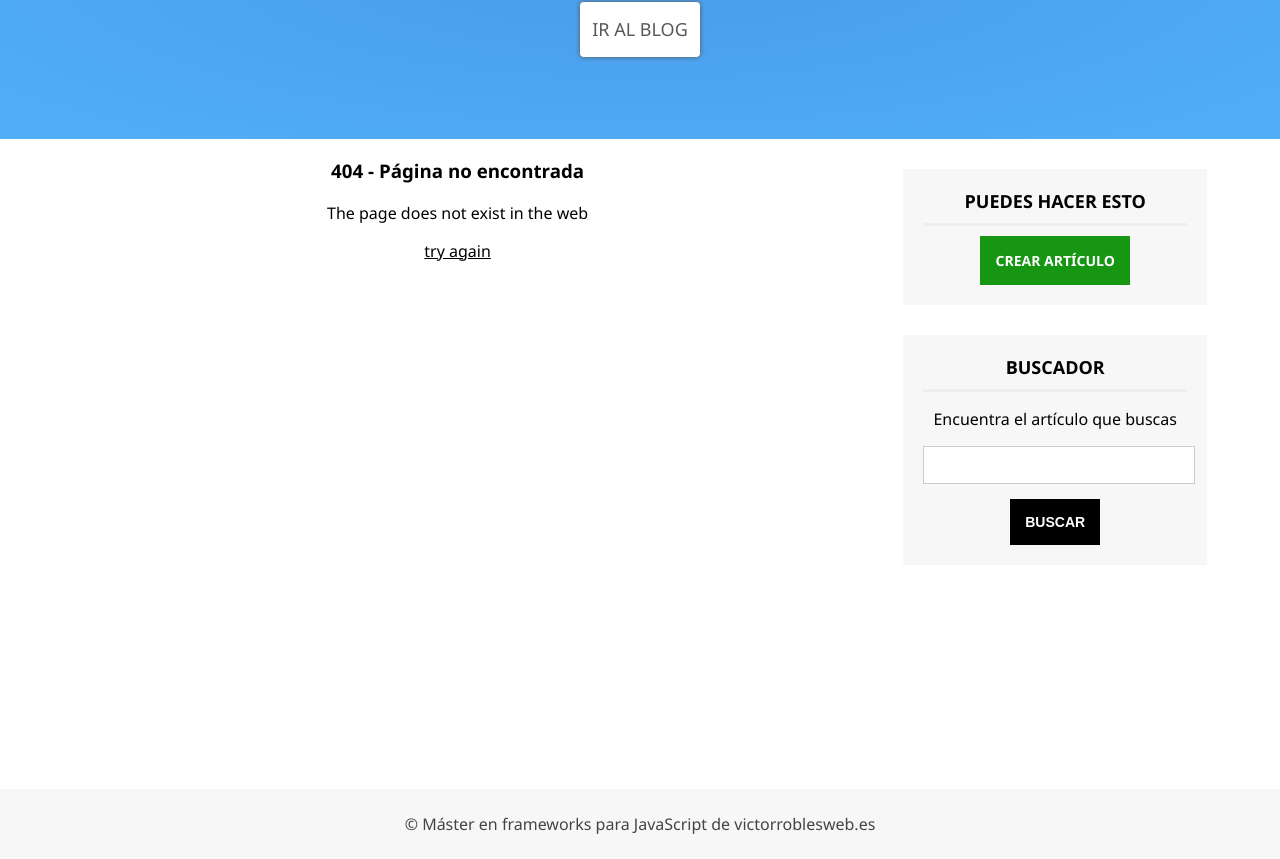
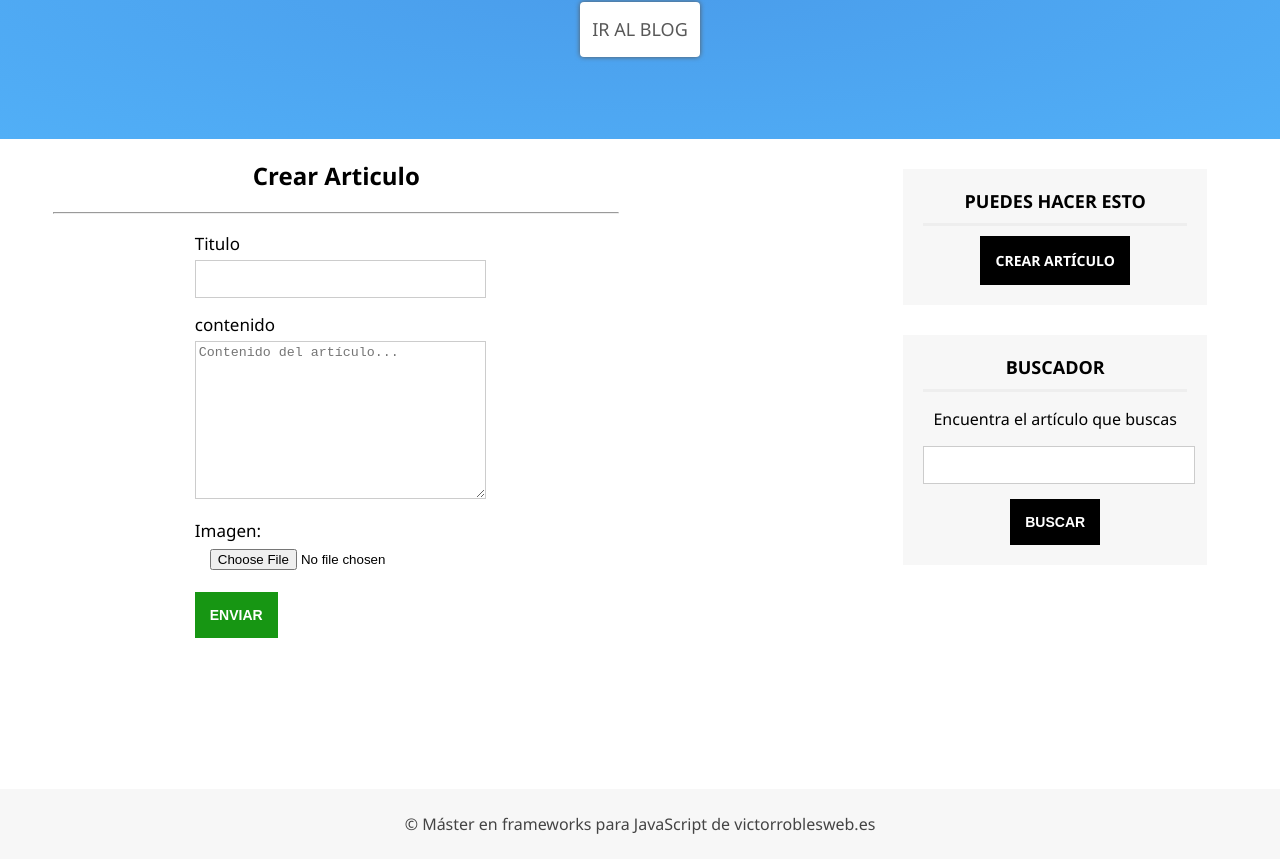
Before and after one commit to jeyber-g21/React-Frontend, a React (Vite) app: page /crear_articulo in a window 1280 px wide. Shown: the part 337-1196 px from the top of the page. Built offline with nearby package versions, Linux system fonts and the light colour scheme.

Commit message:
Creating articles - searching articles by id - modifying sidebar functions

```diff
--- a/package.json
+++ b/package.json
@@ -13,7 +13,8 @@
     "date-fns": "^4.1.0",
     "react": "^19.1.1",
     "react-dom": "^19.1.1",
-    "react-router-dom": "^7.9.1"
+    "react-router-dom": "^7.9.1",
+    "sweetalert2": "^11.23.0"
   },
   "devDependencies": {
     "@eslint/js": "^9.33.0",
--- /dev/null
+++ b/src/components/articlebyid.tsx
@@ -0,0 +1,72 @@
+import { useParams } from "react-router-dom";
+import { useState, useEffect } from "react";
+import { formatDistanceToNow } from "date-fns";
+import { es } from "date-fns/locale";
+
+function ArticleById() {
+  const { id } = useParams();
+
+  type Article = {
+    _id: string;
+    title: string;
+    content: string;
+    image?: string;
+    createdAt: string;
+    __v: number;
+  };
+  const [articleDetail, setArticlesDetail] = useState<Article | null>(null);
+
+  useEffect(() => {
+    if (!id) return;
+
+    const getArticle = async () => {
+      try {
+        const res = await fetch(`http://localhost:3000/api/articles/${id}`);
+        if (!res.ok) {
+          throw new Error("Error al traer el artículo");
+        }
+        const data = await res.json();
+        console.log("Artículo recibido:", data);
+        setArticlesDetail(data); // ✅ aquí el backend ya devuelve el objeto directamente
+      } catch (error) {
+        console.error(error);
+      }
+    };
+
+    getArticle();
+  }, [id]);
+
+  if (!articleDetail) return <p>Cargando artículo...</p>;
+  return (
+    <>
+      <div className="center">
+        <section id="content">
+          <article className="article-item article-detail">
+            <div className="image-wrap">
+              <img
+                src={articleDetail.image}
+                alt={articleDetail.title}
+                width="300"
+              />
+            </div>
+            <h1 className="subheader">{articleDetail.title}</h1>
+            <span className="date">
+              {formatDistanceToNow(new Date(articleDetail.createdAt), {
+                addSuffix: true,
+                locale: es,
+              })}
+            </span>
+            <p>{articleDetail.content}</p>
+            <div className="buttons">
+              <a className="btn btn-warning">Editar</a>
+              <a className="btn btn-danger">Borrar</a>
+            </div>
+            <div className="clearfix"></div>
+          </article>
+        </section>
+      </div>
+    </>
+  );
+}
+
+export default ArticleById;
--- a/src/components/buscador.tsx
+++ b/src/components/buscador.tsx
@@ -1,5 +1,9 @@
 import { useParams } from "react-router-dom";
 import { useEffect, useState } from "react";
+import logoReact from "../assets/react.svg";
+import { formatDistanceToNow } from "date-fns";
+import { es } from "date-fns/locale";
+import { Link } from "react-router-dom";
 
 function Buscador() {
   const { title } = useParams(); // obtiene el título desde la URL
@@ -22,16 +26,34 @@ function Buscador() {
   return (
     <div>
       <h2>Resultados de: {title}</h2>
-      {results.length > 0 ? (
-        results.map((a) => (
-          <div key={a._id}>
-            <h3>{a.title}</h3>
-            <p>{a.content}</p>
-          </div>
-        ))
-      ) : (
-        <p>No hay resultados</p>
-      )}
+      <div id="articles">
+        {results.length > 0 ? (
+          results.map((u) => (
+            <article className="article-item" key={u._id}>
+              <div className="image-wrap">
+                {u.image ? (
+                  <img src={u.image} alt={u.title} />
+                ) : (
+                  <img src={logoReact} alt="Imagen por defecto" />
+                )}
+              </div>
+
+              <h2>{u.title}</h2>
+              <span className="date">
+                {formatDistanceToNow(new Date(u.createdAt), {
+                  addSuffix: true,
+                  locale: es,
+                })}
+              </span>
+              <Link to={`/blog/${u._id}`}>{u.title}</Link>
+
+              <div className="clearfix"></div>
+            </article>
+          ))
+        ) : (
+          <p>No existen articulos con ese nombre</p>
+        )}
+      </div>
     </div>
   );
 }
--- /dev/null
+++ b/src/components/createArticle.tsx
@@ -0,0 +1,107 @@
+import { useState } from "react";
+import Swal from "sweetalert2";
+
+function Create() {
+  const [title, setTitle] = useState("");
+  const [content, setContent] = useState("");
+  const [image, setImage] = useState<File | null>(null);
+
+  const handleSubmit = async (e: React.FormEvent) => {
+    e.preventDefault();
+
+    // usamos FormData para enviar archivos + texto
+    const formData = new FormData();
+    formData.append("title", title);
+    formData.append("content", content);
+    if (image) {
+      formData.append("image", image);
+    }
+
+    try {
+      const response = await fetch("http://localhost:3000/api/articles", {
+        method: "POST",
+        body: formData, // no se pone headers Content-Type, fetch lo hace
+      });
+      if (response.ok) {
+        Swal.fire({
+          icon: "success",
+          title: "¡Artículo guardado!",
+          text: "Tu artículo fue creado correctamente 🚀",
+          confirmButtonColor: "#3085d6",
+        });
+
+        // limpiar
+        setTitle("");
+        setContent("");
+        setImage(null);
+        (e.target as HTMLFormElement).reset();
+      } else {
+        Swal.fire({
+          icon: "error",
+          title: "Error",
+          text: "No se pudo guardar el artículo ❌",
+          confirmButtonColor: "#d33",
+        });
+      }
+    } catch (error) {
+      Swal.fire({
+        icon: "error",
+        title: "Error del servidor",
+        text: "Intenta de nuevo más tarde",
+      });
+    }
+  };
+  return (
+    <>
+      <div className="center">
+        <section id="content">
+          <h2>Crear Articulo</h2>
+          <hr />
+          <form
+            className="mid-form"
+            onSubmit={handleSubmit}
+            encType="multipart/form-data"
+          >
+            <div className="form-group">
+              <label htmlFor="nombre">Titulo</label>
+              <input
+                type="text"
+                id="nombre"
+                value={title}
+                onChange={(e) => setTitle(e.target.value)}
+                required
+              />
+            </div>
+
+            <div className="form-group">
+              <label htmlFor="apellidos">contenido</label>
+              <textarea
+                placeholder="Contenido del artículo..."
+                value={content}
+                onChange={(e) => setContent(e.target.value)}
+                rows={5} // 🔹 controlas el alto del textarea
+                required
+              />
+            </div>
+
+            <div className="form-group">
+              <label>Imagen:</label>
+              <input
+                type="file"
+                accept="image/*"
+                onChange={(e) => setImage(e.target.files?.[0] || null)}
+              />
+            </div>
+
+            <div className="clearfix"></div>
+            <br></br>
+
+            <input type="submit" value="Enviar" className="btn btn-success" />
+          </form>
+        </section>
+      </div>
+    </>
+  );
+}
+
+export default Create;
--- a/src/components/sidebar.tsx
+++ b/src/components/sidebar.tsx
@@ -1,5 +1,6 @@
 import { useState } from "react";
 import { useNavigate } from "react-router-dom";
+import { Link } from "react-router-dom";
 
 function Sidebar() {
   const [query, setQuery] = useState("");
@@ -16,9 +17,12 @@ function Sidebar() {
     <aside id="sidebar">
       <div id="nav-blog" className="sidebar-item">
         <h3>Puedes hacer esto</h3>
-        <a href="#" className="btn btn-success">
+        {/* <a href="#" className="btn btn-success">
           Crear artículo
-        </a>
+        </a> */}
+        <Link className="btn btn-succes" to={`/crear_articulo`}>
+          Crear artículo
+        </Link>
       </div>
 
       <div id="search" className="sidebar-item">
--- a/src/routes/appRoutes.tsx
+++ b/src/routes/appRoutes.tsx
@@ -6,11 +6,15 @@ import PeliculaDetalle from "../components/peliculaDetalle";
 import Blog from "../components/blog";
 import Formulario from "../components/formulario";
 import Buscador from "../components/buscador";
-
+import ArticleById from "../components/articlebyid";
+import Create from "../components/createArticle";
 export default function AppRoutes() {
   return (
     <Routes>
       <Route path="/" element={<Home />} />
+      <Route path="/crear_articulo" element={<Create />} />
+
+      <Route path="/:id" element={<ArticleById />} />
       <Route path="/peliculas" element={<Peliculas />} />
       <Route path="/blog/:id" element={<Blog />} />
       <Route path="/formulario" element={<Formulario />} />
```
Also changed, not shown: 1 other file (tests, documents, lock files or other folders).
